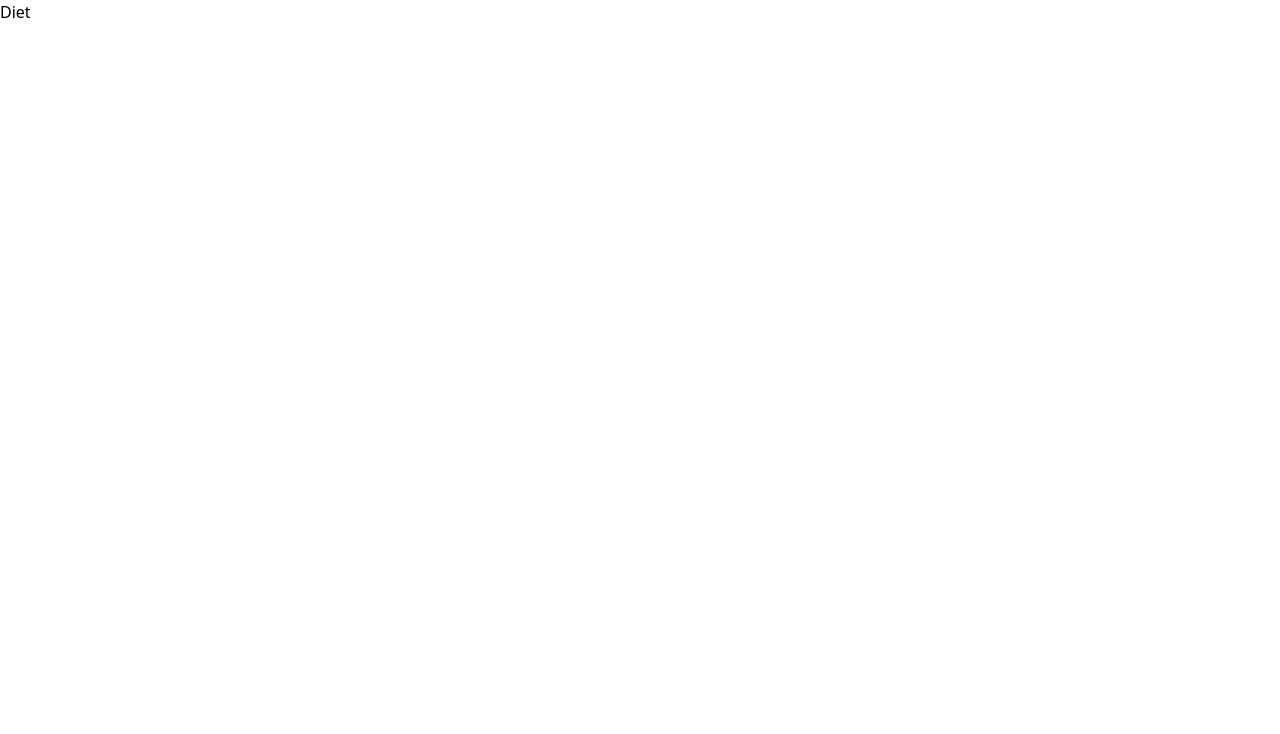
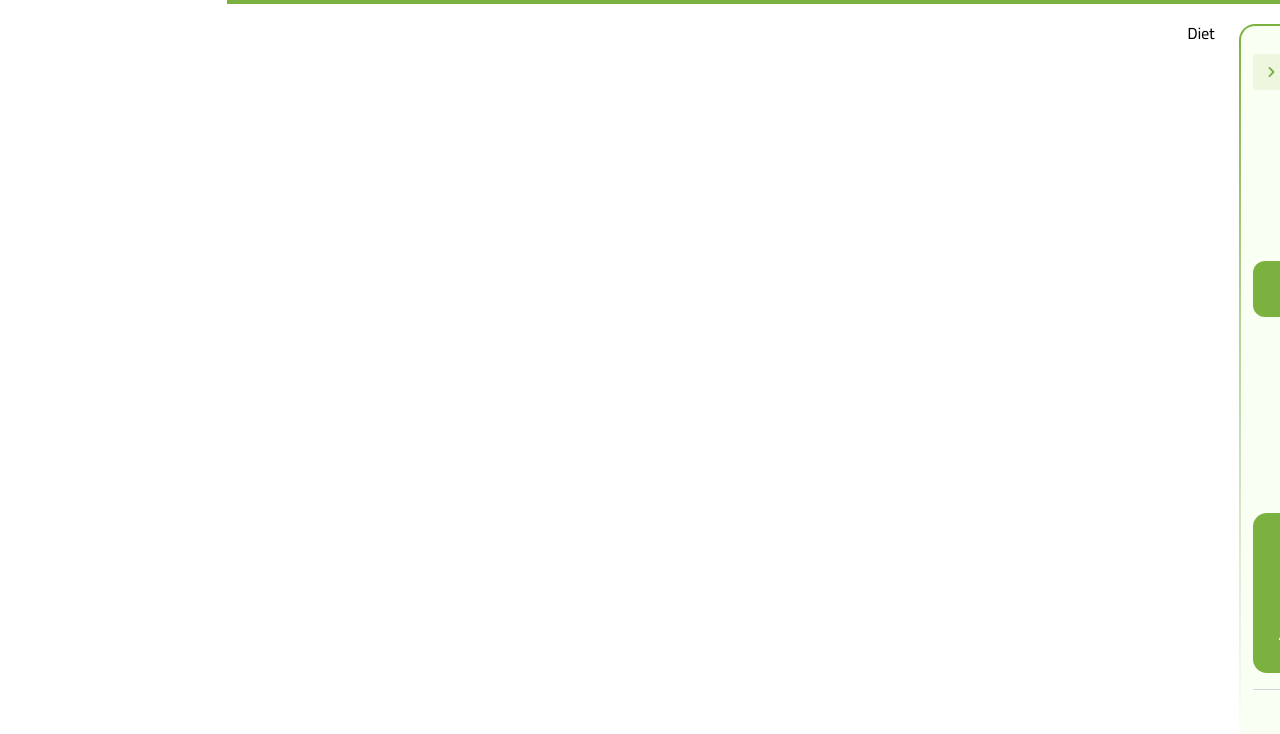
Before and after one commit to amkzdev/Sample_Diet_App, a Next.js app: page /diet in a window 1280 px wide. Shown: the top 734 px of the page. Built offline with nearby package versions, Linux system fonts and the light colour scheme.

Commit message:
Side Bar

```diff
--- a/app/(routes)/diet/page.tsx
+++ b/app/(routes)/diet/page.tsx
@@ -1,4 +1,4 @@
-import { Diet } from '@/app/Views'
+import { Diet } from '@views'
 import { Metadata } from 'next'
 import React from 'react'
 
--- /dev/null
+++ b/app/_components/SideBar/Sidebar.tsx
@@ -0,0 +1,76 @@
+'use client'
+import Image from 'next/image'
+import { usePathname } from 'next/navigation'
+import React, { useState } from 'react'
+import logo from '@images/logo.png'
+import { ChevronLeftIcon, ChevronRightIcon } from '@heroicons/react/16/solid'
+import { menuItems } from './menuItem'
+import Link from 'next/link'
+import clsx from 'clsx'
+import saladImg from '@images/salad.png'
+import { Exit } from '@icons'
+
+export const Sidebar = () => {
+
+    const pathname = usePathname()
+
+    const remainingDay = 15
+
+    return (
+        <div className='p-0.5 from-cr2 to-white bg-linear-to-b to-ri rounded-2xl   w-64  h-[90vh] flex flex-col items-stretch justify-stretch'>
+
+            <div className='flex flex-col gap-3 items-stretch rounded-[14px] bg-[#FAFFF4] h-full   flex-1 p-3 '>
+                <div className='flex flex-row gap-4 items-center justify-between w-full  p-3 pl-0 mb-2'>
+
+                    <Image src={logo} alt='Logo' className='w-[8.5rem]' />
+
+                    <div className='rounded bg-[#EDF7E0] flex flex-row gap-2 items-center justify-center p-2 '>
+                        <ChevronRightIcon className='size-5 text-cr2' />
+
+                    </div>
+
+
+
+
+                </div>
+                {menuItems.map(({ icon: Icon, route, title }) => {
+
+                    const isSelected = route == pathname
+                    return <Link href={route} key={route} className={clsx('flex flex-row gap-3 items-center rounded-xl p-4  font-bold ', isSelected ? ' text-white bg-cr2 ' : 'text-cr2 hover:bg-green-50')}>
+
+                        <Icon className='size-6' />
+                        <span>{title}</span>
+                    </Link>
+                })}
+
+
+
+                <div className='mt-auto flex flex-col  gap-4'>
+
+                    <div className='bg-cr2  h-40   rounded-[0.875rem] relative flex flex-col justify-end p-4'>
+                        <Image alt='Salad' width={140} height={180} className='mx-auto absolute left-1/2 -translate-y-1/3 -translate-x-1/2' src={saladImg} />
+                        <div className='flex flex-row gap-1 items-center text-white text-center justify-center font-bold '>
+                            <span>روز</span>
+
+                            <span className='text-cr3 text-4xl font-bold'>{remainingDay}</span>
+
+                            <span>آفرین! ادامه بده...</span>
+
+                        </div>
+                    </div>
+
+
+                    <div className='w-full bg-gray-300 h-[1px]'></div>
+
+                    <Link href={'/'} className={clsx('flex flex-row gap-3 items-center rounded-xl  px-4 font-bold ', 'text-cr2')}>
+
+                        <Exit className='size-6' />
+                        <span>خروج</span>
+                    </Link>
+
+
+                </div>
+            </div>
+        </div>
+    )
+}
--- /dev/null
+++ b/app/_components/SideBar/menuItem.ts
@@ -0,0 +1,34 @@
+import { Cart, Dish, Health , Support , User } from "@icons";
+import { ILocalIconType } from "_icons/type";
+
+export const menuItems :Array  <{title:string , route:string , icon:ILocalIconType }> =[
+    {
+        title:'وضعیت',
+        icon:Health,
+        route:'/status'
+    }
+    ,
+    {
+        title:"فروشگاه",
+        icon:Cart,
+        route:'/shop'
+    }
+    ,
+    {
+        icon:Dish,
+        route:'/diet',
+        title:'دریافت رژیم'
+    }
+    ,
+    {
+        icon:Support,
+        route:'/support',
+        title:'پشتیبانی'
+    }
+    ,
+    {
+        icon:User,
+        route:'/profile',
+        title:'پروفایل کاربری'
+    }
+]
--- /dev/null
+++ b/app/_components/index.ts
@@ -0,0 +1 @@
+export {Sidebar} from './SideBar/Sidebar'
--- a/app/layout.tsx
+++ b/app/layout.tsx
@@ -1,16 +1,9 @@
 import type { Metadata } from "next";
 import { Geist, Geist_Mono } from "next/font/google";
 import "./globals.css";
+import { Sidebar } from "@components";
+import { peydaFont } from "@font";
 
-const geistSans = Geist({
-  variable: "--font-geist-sans",
-  subsets: ["latin"],
-});
-
-const geistMono = Geist_Mono({
-  variable: "--font-geist-mono",
-  subsets: ["latin"],
-});
 
 export const metadata: Metadata = {
   title: "Create Next App",
@@ -23,11 +16,18 @@ export default function RootLayout({
   children: React.ReactNode;
 }>) {
   return (
-    <html lang="en">
+    <html lang="fa" dir="rtl">
       <body
-        className={`${geistSans.variable} ${geistMono.variable} antialiased container mx-auto`}
+        className={`${peydaFont.className}  antialiased container mx-auto border-t-4 border-t-cr2 py-5 px-3`}
       >
-        {children}
+        <div className="flex flex-row gap-6 items-start">
+
+          <Sidebar />
+
+          <div>
+            {children}
+          </div>
+        </div>
       </body>
     </html>
   );
```
Also changed, not shown: app/_assets/images/logo.png (added), app/_assets/images/salad.png (added), app/_views/Diet/Diet.tsx (renamed from app/Views/Diet/Diet.tsx), app/_views/index.ts (renamed from app/Views/index.ts).
